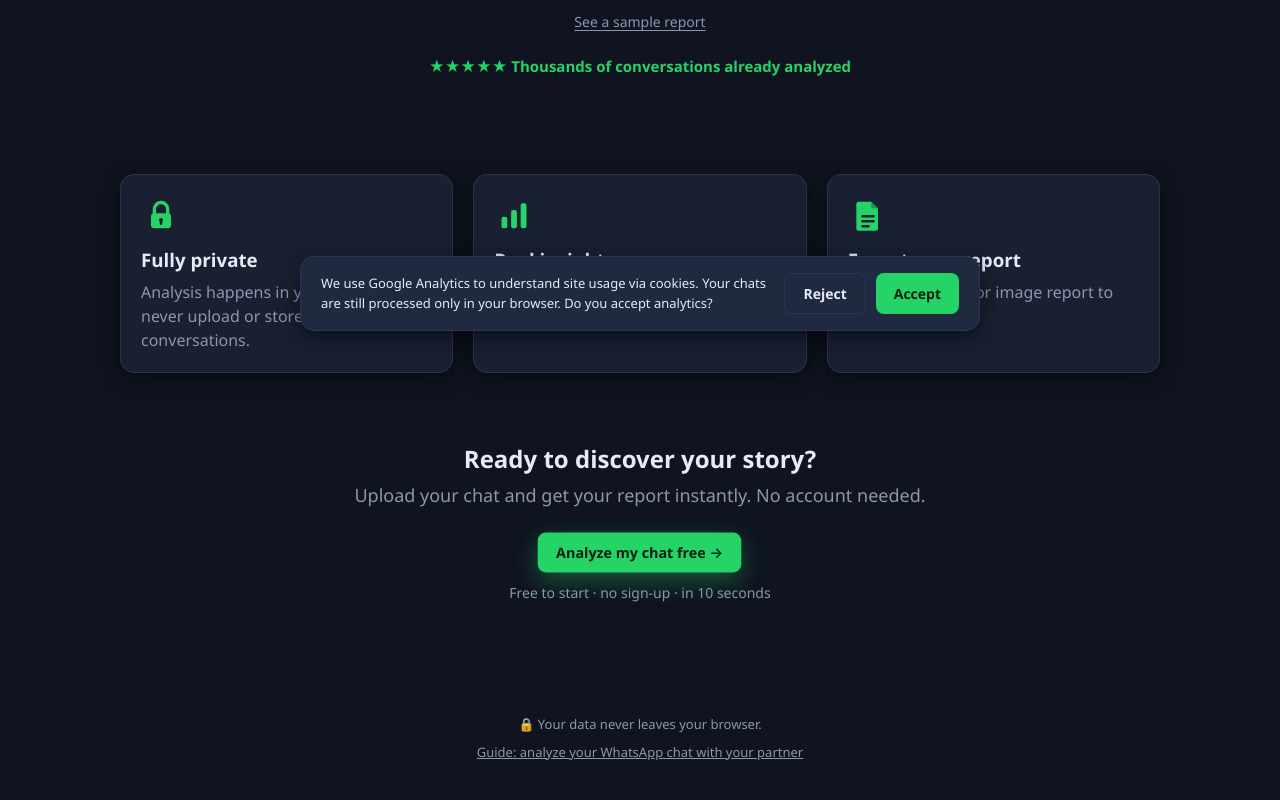
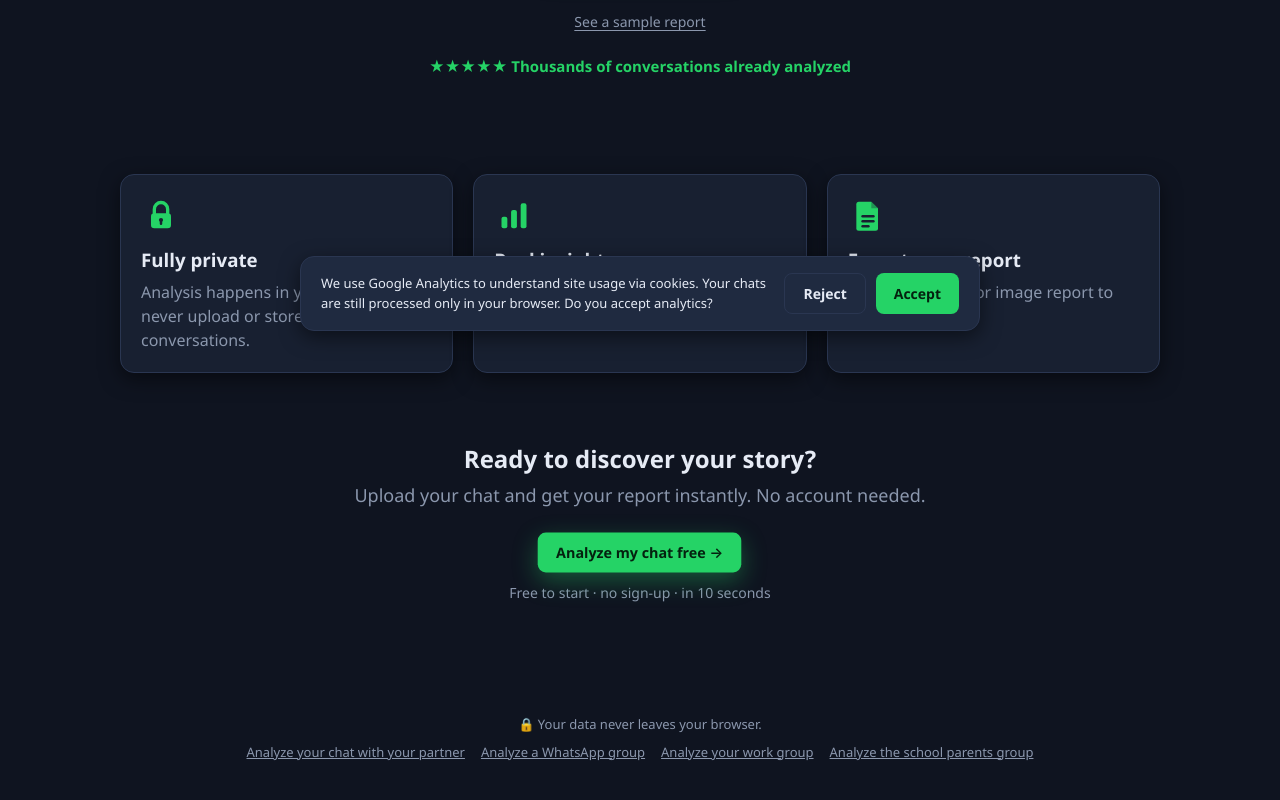
Before and after one commit to csicre/chattingsights, a React (Vite) app: page / in a window 1280 px wide. Shown: the part 453-1253 px from the top of the page. Built offline with nearby package versions, Linux system fonts and the light colour scheme; no server answers.

Commit message:
feat(seo): enlazado interno entre guias y footer con todas las guias

```diff
--- a/src/App.tsx
+++ b/src/App.tsx
@@ -154,11 +154,30 @@ export function App() {
         <p style={{ margin: 0, color: 'var(--muted)', fontSize: 13 }}>
           🔒 {t('footer.privacy')}
         </p>
-        <p style={{ margin: '8px 0 0', fontSize: 13 }}>
+        <nav
+          aria-label={t('footer.guidesLabel')}
+          style={{
+            margin: '8px 0 0',
+            fontSize: 13,
+            display: 'flex',
+            flexWrap: 'wrap',
+            gap: '4px 16px',
+            justifyContent: 'center',
+          }}
+        >
           <a href="/guia/analizar-chat-pareja.html" style={{ color: 'var(--muted)' }}>
             {t('footer.guideCouple')}
           </a>
-        </p>
+          <a href="/guia/analizar-grupo-whatsapp.html" style={{ color: 'var(--muted)' }}>
+            {t('footer.guideGroup')}
+          </a>
+          <a href="/guia/analizar-grupo-trabajo.html" style={{ color: 'var(--muted)' }}>
+            {t('footer.guideWork')}
+          </a>
+          <a href="/guia/analizar-grupo-padres-colegio.html" style={{ color: 'var(--muted)' }}>
+            {t('footer.guideSchool')}
+          </a>
+        </nav>
       </footer>
 
       {toast && <div className="toast">{toast}</div>}
--- a/src/i18n/locales/en.ts
+++ b/src/i18n/locales/en.ts
@@ -140,7 +140,11 @@ export const en: TranslationSchema = {
   footer: {
     privacy: 'Your data never leaves your browser.',
     rights: 'All rights reserved.',
-    guideCouple: 'Guide: analyze your WhatsApp chat with your partner',
+    guidesLabel: 'Guides',
+    guideCouple: 'Analyze your chat with your partner',
+    guideGroup: 'Analyze a WhatsApp group',
+    guideWork: 'Analyze your work group',
+    guideSchool: 'Analyze the school parents group',
   },
   consent: {
     message:
--- a/src/i18n/locales/es.ts
+++ b/src/i18n/locales/es.ts
@@ -138,7 +138,11 @@ export const es = {
   footer: {
     privacy: 'Tus datos nunca salen de tu navegador.',
     rights: 'Todos los derechos reservados.',
-    guideCouple: 'Guía: analizar el chat de WhatsApp con tu pareja',
+    guidesLabel: 'Guías',
+    guideCouple: 'Analizar el chat con tu pareja',
+    guideGroup: 'Analizar un grupo de WhatsApp',
+    guideWork: 'Analizar el grupo del trabajo',
+    guideSchool: 'Analizar el grupo de padres del colegio',
   },
   consent: {
     message:
```
Also changed, not shown: public/guia/analizar-chat-pareja.html (+19 -0 lines).
